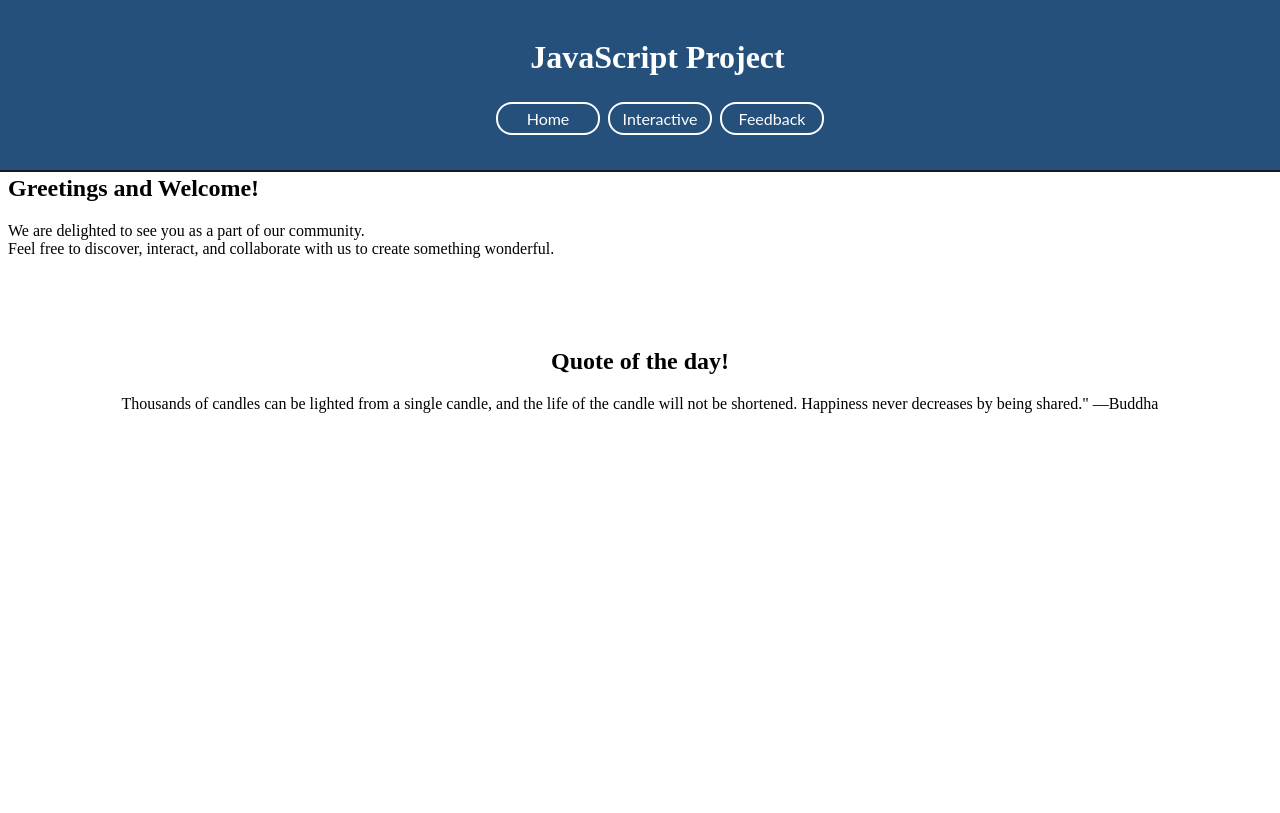
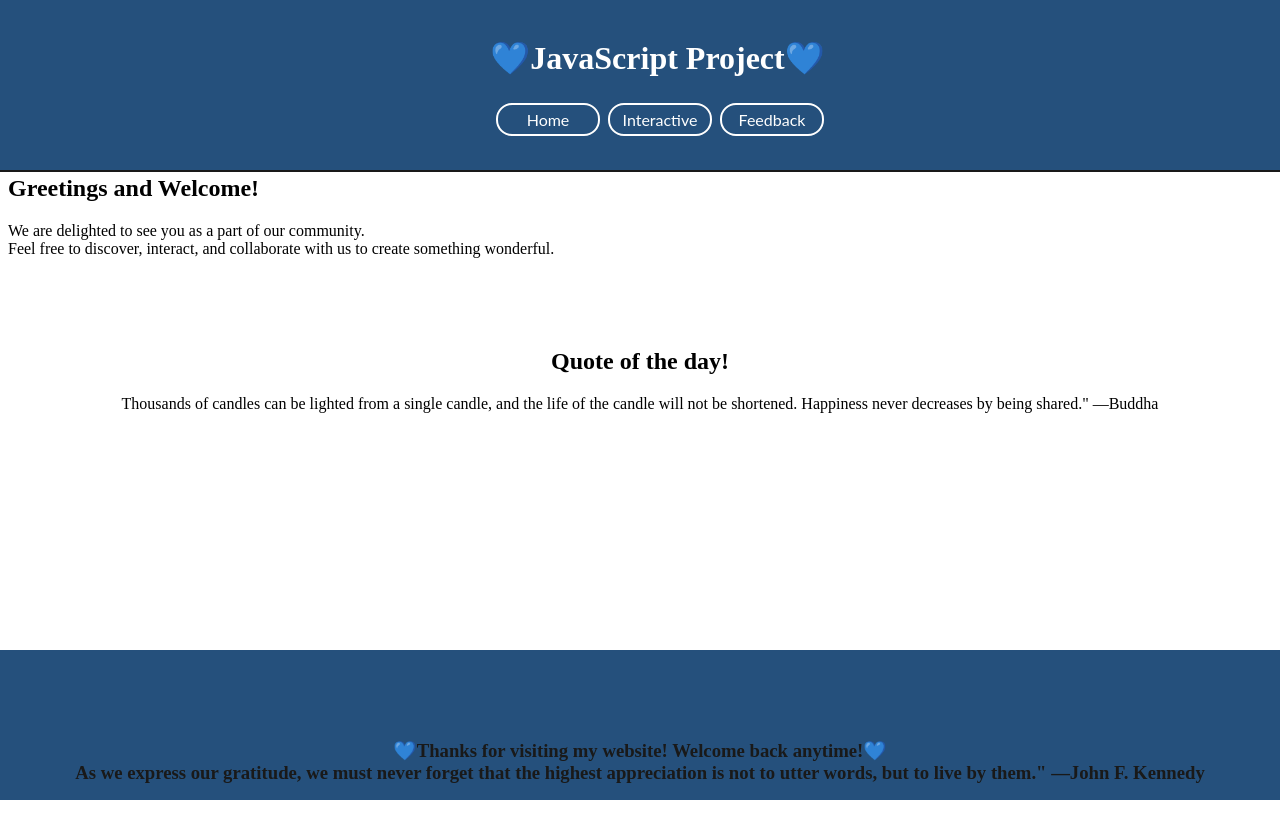
Before and after one commit to skyline4479/JavaScript-Project, a plain HTML site: page index.html in a window 1280 px wide. Drawn offline with Linux system fonts and the light colour scheme; a script that the page names is missing.

Commit message:
footer add and styling

```diff
--- a/assets/css/style.css
+++ b/assets/css/style.css
@@ -46,3 +46,13 @@ li {
     margin-top: 90px;
     margin-bottom: 400px;
 }
+
+.fixed-bottom {
+    background: rgb(14, 62, 110);
+    opacity: 0.9;
+    height: 150px;
+    width: 100%;
+    position: fixed;
+    left: 0;
+    bottom: 0;
+}
--- a/index.html
+++ b/index.html
@@ -12,7 +12,7 @@
 <body>
     <header>
         <br>
-        <h1>JavaScript Project</h1>
+        <h1>&#x1F499;JavaScript Project&#x1F499;</h1>
     <nav>
         <ul>
             <li><a href="index.html">Home</a></li>
@@ -43,4 +43,12 @@
 </p>
 </div>
 </body>
+
+<footer class="fixed-bottom">
+    <h3 id="center">&#x1F499;Thanks for visiting my website! Welcome back anytime!&#x1F499;
+        <br>
+        As we express our gratitude, we must never forget that the highest appreciation is not to utter words, but to live by them." —John F. Kennedy
+    </h3>
+        </footer>
+
 </html>
```
